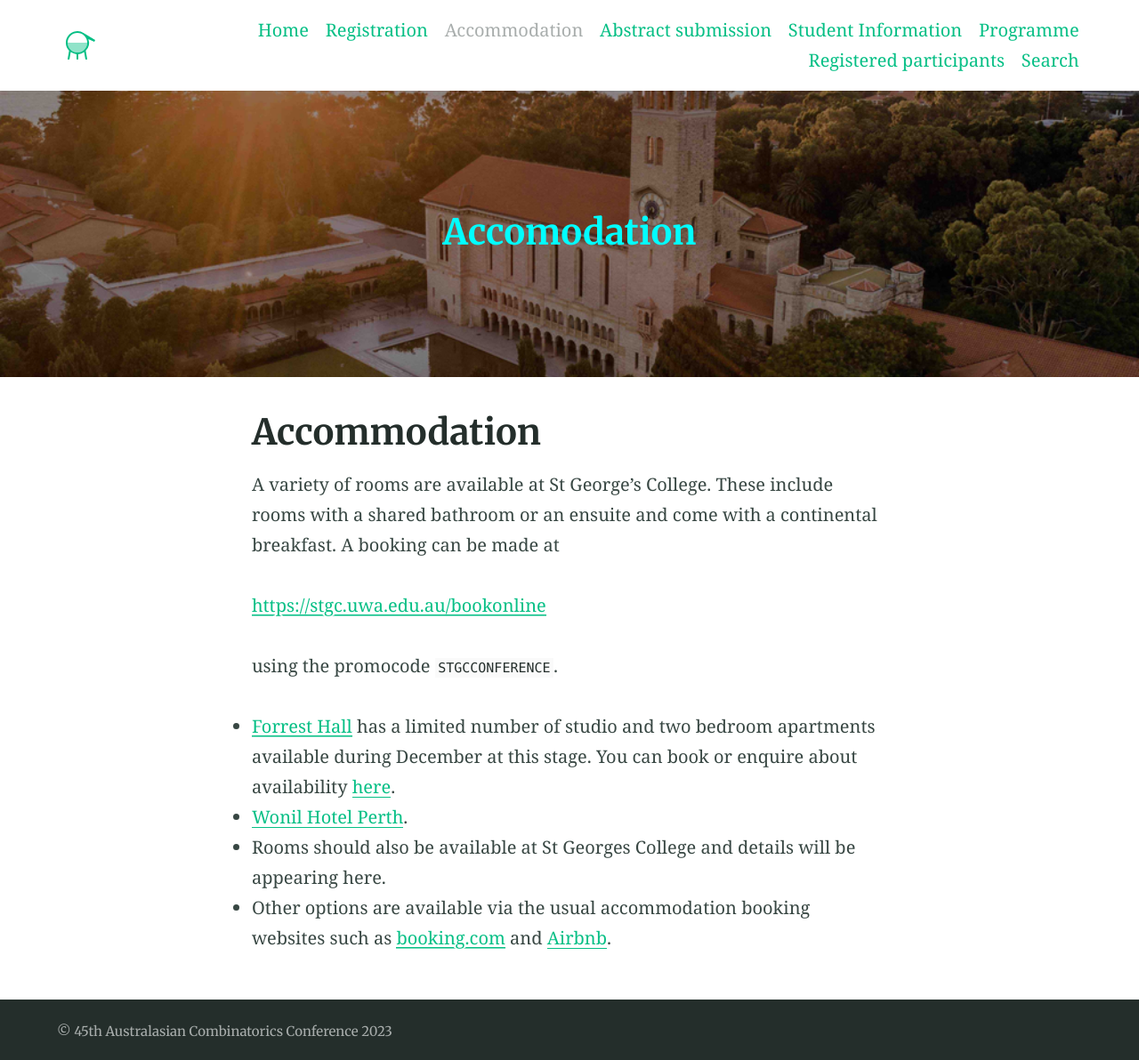
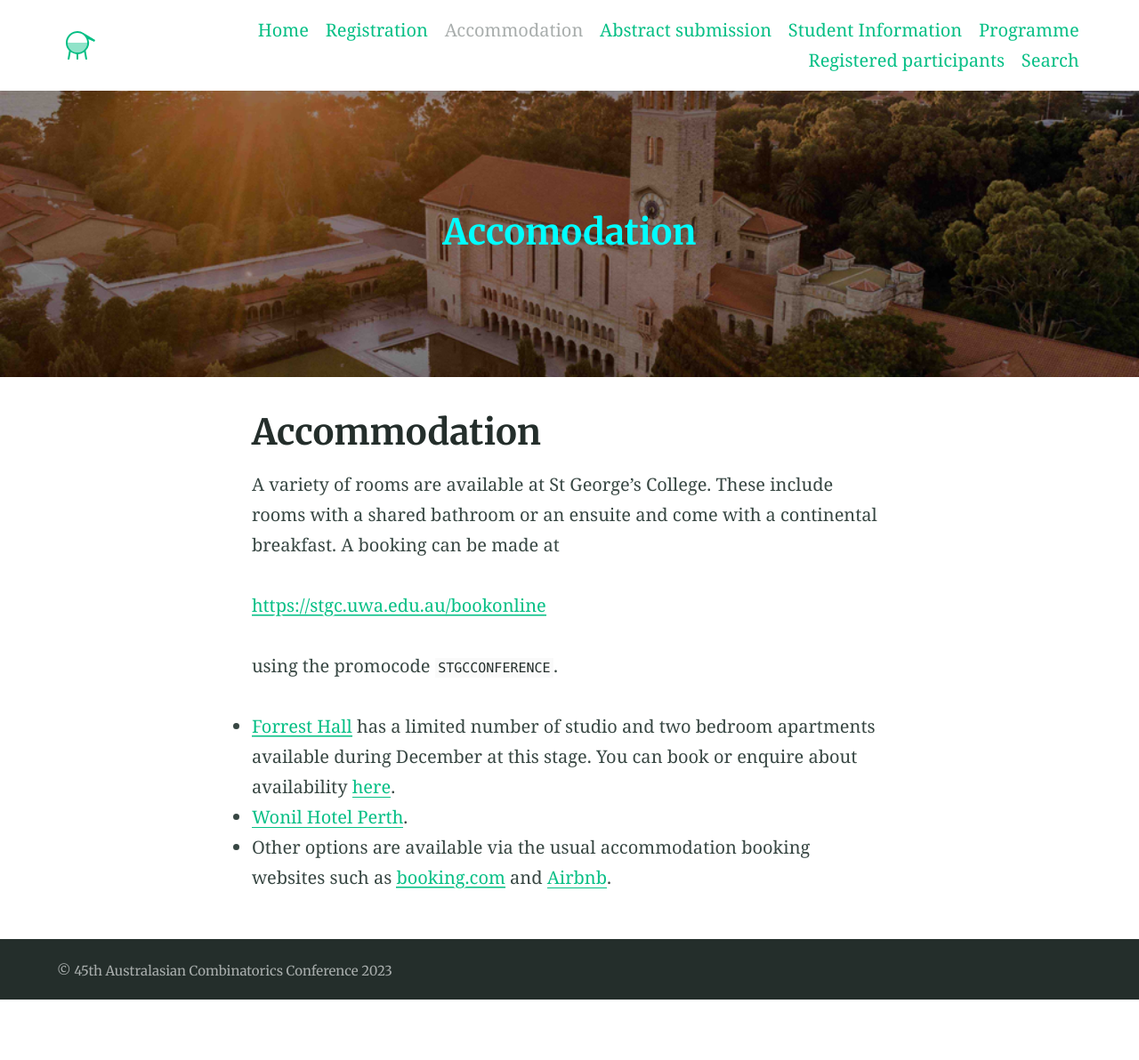
Before and after one commit to 45ACC/45ACC.github.io, a Jekyll site: the page built from accommodation.md, in a window 1280 px wide. Shown: the whole page at 89% size. Built offline with Jekyll 4.4.1, drawn with Linux system fonts in a browser that asks for light colours; after the commit the page ends 1124 px from its top, so only the background shows below that.

Commit message:
Update accommodation.md

```diff
--- a/accommodation.md
+++ b/accommodation.md
@@ -17,5 +17,4 @@ using the promocode `STGCCONFERENCE`.
 
 - [Forrest Hall](https://www.forrestresearch.org.au/forrest-hall/) has a limited number of studio and two bedroom apartments available during December at this stage. You can book or enquire about availability [here](https://www.uwa.edu.au/study/student-life/accommodation/short-stays).
 - [Wonil Hotel Perth](https://all.accor.com/hotel/C0T1/index.en.shtml?utm_campaign=seo+maps&utm_medium=seo+maps&utm_source=google+Maps).
-- Rooms should also be available at St Georges College and details will be appearing here.
 - Other options are available via the usual accommodation booking websites such as [booking.com](booking.com) and [Airbnb](https://www.airbnb.com.au).
```
